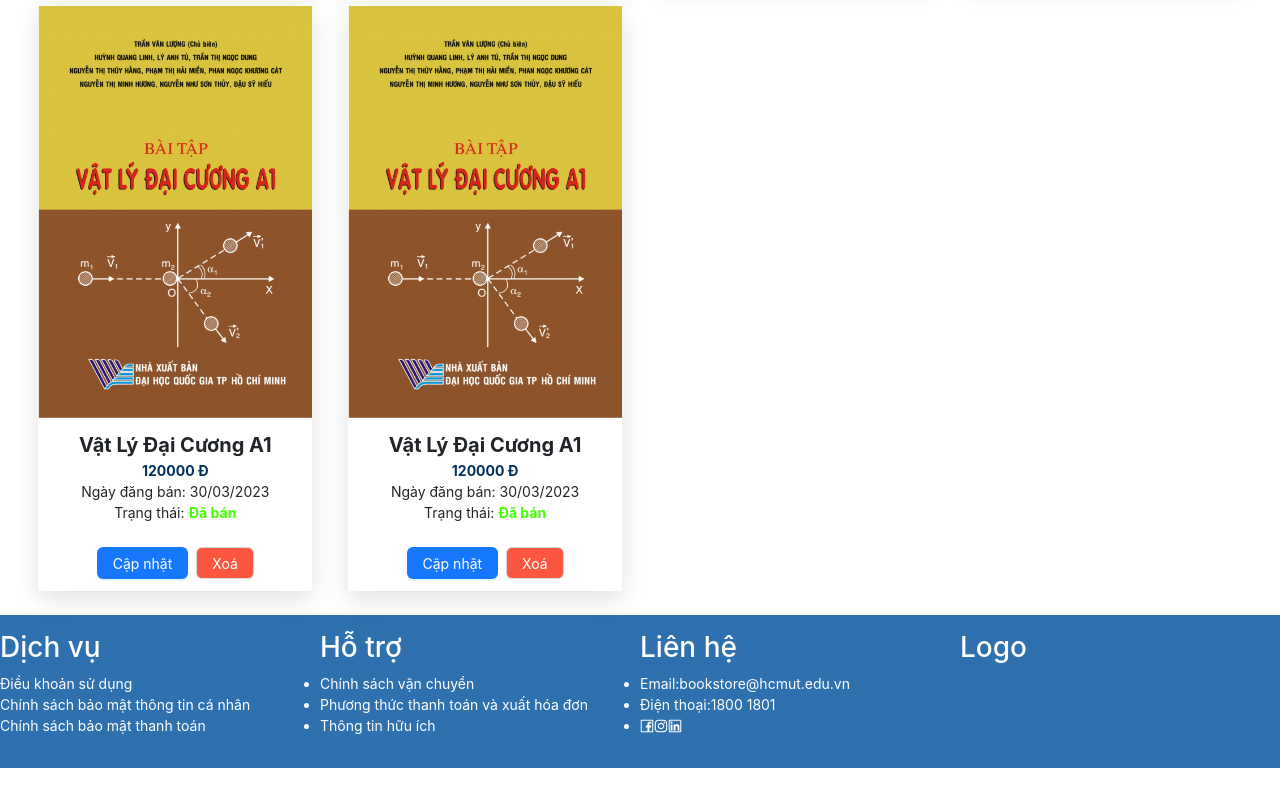
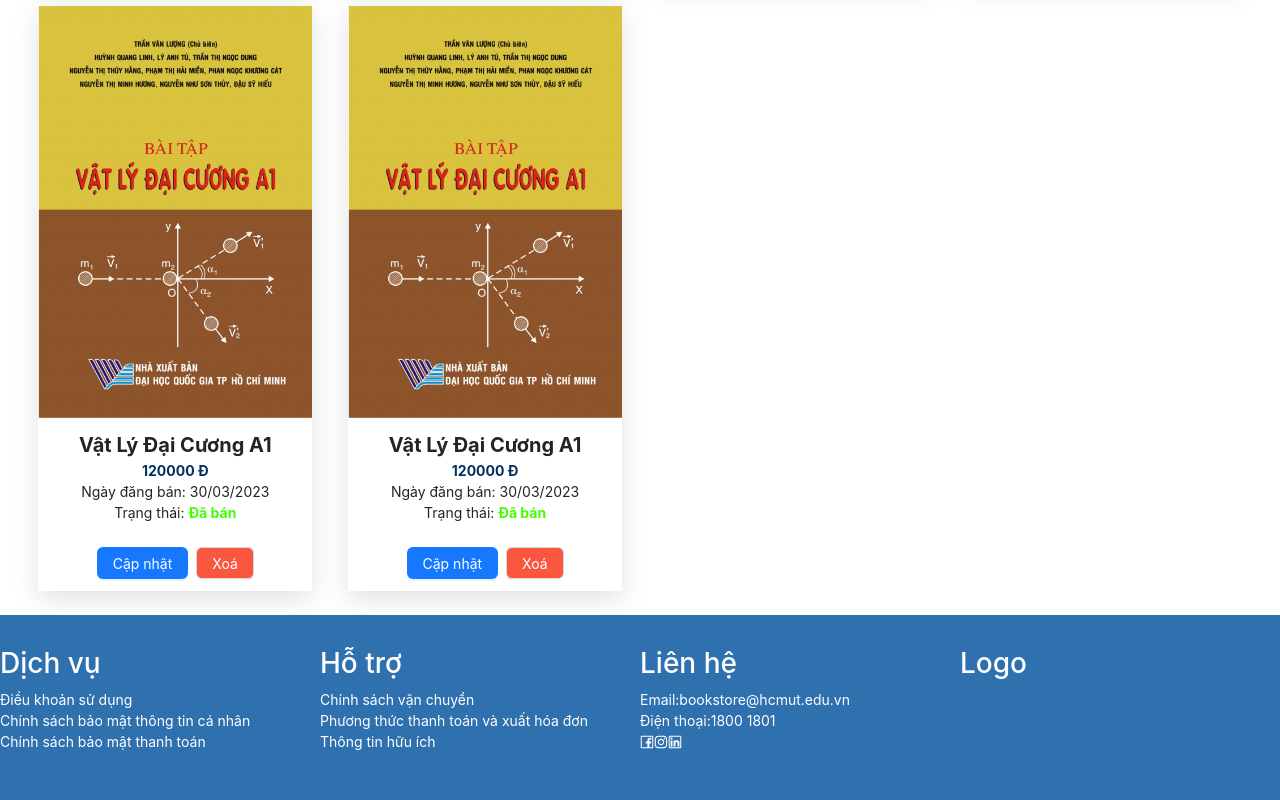
Before and after one commit to trinitrobenzene/bkebook, a React (Vite) app: page /sell in a window 1280 px wide. Shown: the part 838-1638 px from the top of the page. Before the commit the page ends 1606 px from the top, so only its background shows below. Built offline with nearby package versions, Linux system fonts and the light colour scheme.

Commit message:
fixed footer css

```diff
--- a/components/Footer/index.jsx
+++ b/components/Footer/index.jsx
@@ -1,26 +1,45 @@
 import React from 'react';
 import './style.scss';
-import {FacebookOutlined,InstagramOutlined,LinkedinOutlined } from '@ant-design/icons';
-import { Row,Col } from 'antd';
-export default function Footer(){
+import {
+    FacebookOutlined,
+    InstagramOutlined,
+    LinkedinOutlined,
+} from '@ant-design/icons';
+
+import { Row, Col } from 'antd';
+
+export default function Footer() {
     return (
         <footer>
-            {/* <Container fluid> */}
-                <Row>
+            <Row className="mw">
                 <Col xs={24} md={12} lg={6}>
                     <h3>Dịch vụ</h3>
                     <ul>
-                            <li><a href="#">Điều khoản sử dụng</a></li>
-                            <li><a href="#">Chính sách bảo mật thông tin cá nhân</a></li>
-                            <li><a href="#">Chính sách bảo mật thanh toán</a></li>
+                        <li>
+                            <a href="#">Điều khoản sử dụng</a>
+                        </li>
+                        <li>
+                            <a href="#">Chính sách bảo mật thông tin cá nhân</a>
+                        </li>
+                        <li>
+                            <a href="#">Chính sách bảo mật thanh toán</a>
+                        </li>
                     </ul>
                 </Col>
                 <Col xs={24} md={12} lg={6}>
                     <h3>Hỗ trợ</h3>
                     <ul>
-                            <li><a href="#">Chính sách vận chuyển</a></li>
-                            <li><a href="#">Phương thức thanh toán và xuất hóa đơn</a></li>
-                            <li><a href="#">Thông tin hữu ích</a></li>
+                        <li>
+                            <a href="#">Chính sách vận chuyển</a>
+                        </li>
+                        <li>
+                            <a href="#">
+                                Phương thức thanh toán và xuất hóa đơn
+                            </a>
+                        </li>
+                        <li>
+                            <a href="#">Thông tin hữu ích</a>
+                        </li>
                     </ul>
                 </Col>
                 <Col xs={24} md={12} lg={6}>
@@ -28,9 +47,9 @@ export default function Footer(){
                     <ul>
                         <li>Email:bookstore@hcmut.edu.vn</li>
                         <li>Điện thoại:1800 1801</li>
-                            <li style={{justifyContent:"space-between"}}>
-                                    <FacebookOutlined/>
-                                    <InstagramOutlined/>
+                        <li style={{ justifyContent: 'space-between' }}>
+                            <FacebookOutlined />
+                            <InstagramOutlined />
                             <LinkedinOutlined />
                         </li>
                     </ul>
@@ -39,7 +58,6 @@ export default function Footer(){
                     <h3>Logo</h3>
                 </Col>
             </Row>
-            {/* </Container> */}
         </footer>
     );
-};
+}
--- a/components/Footer/style.css
+++ /dev/null
@@ -1,4 +0,0 @@
-footer {
-  background-color: #2F70AF;
-  padding: 1rem 0;
-}/*# sourceMappingURL=style.css.map */
--- a/components/Footer/style.scss
+++ b/components/Footer/style.scss
@@ -1,9 +1,19 @@
 footer {
     background-color: #2F70AF;
-    padding: 1rem 0;
+    padding: 2rem 0;
     color: white;
-    a{
+
+    li {
+        list-style: none;
+    }
+
+    a {
         color:white;
         text-decoration:none;
+
+        &:hover {
+            color: white;
+        }
     }
+
 }
```
Also changed, not shown: 1 other file (tests, documents, lock files or other folders). Lines whose indentation alone changed are shown as unchanged.
